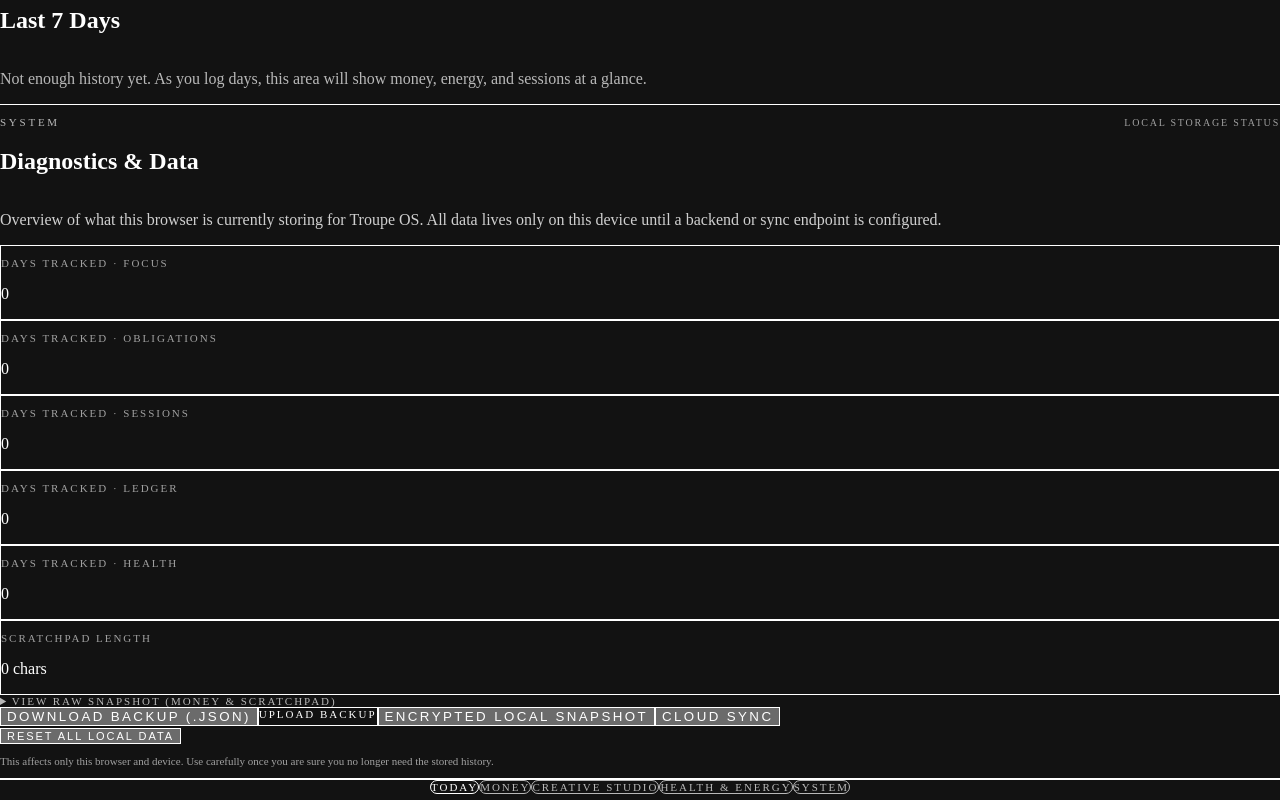
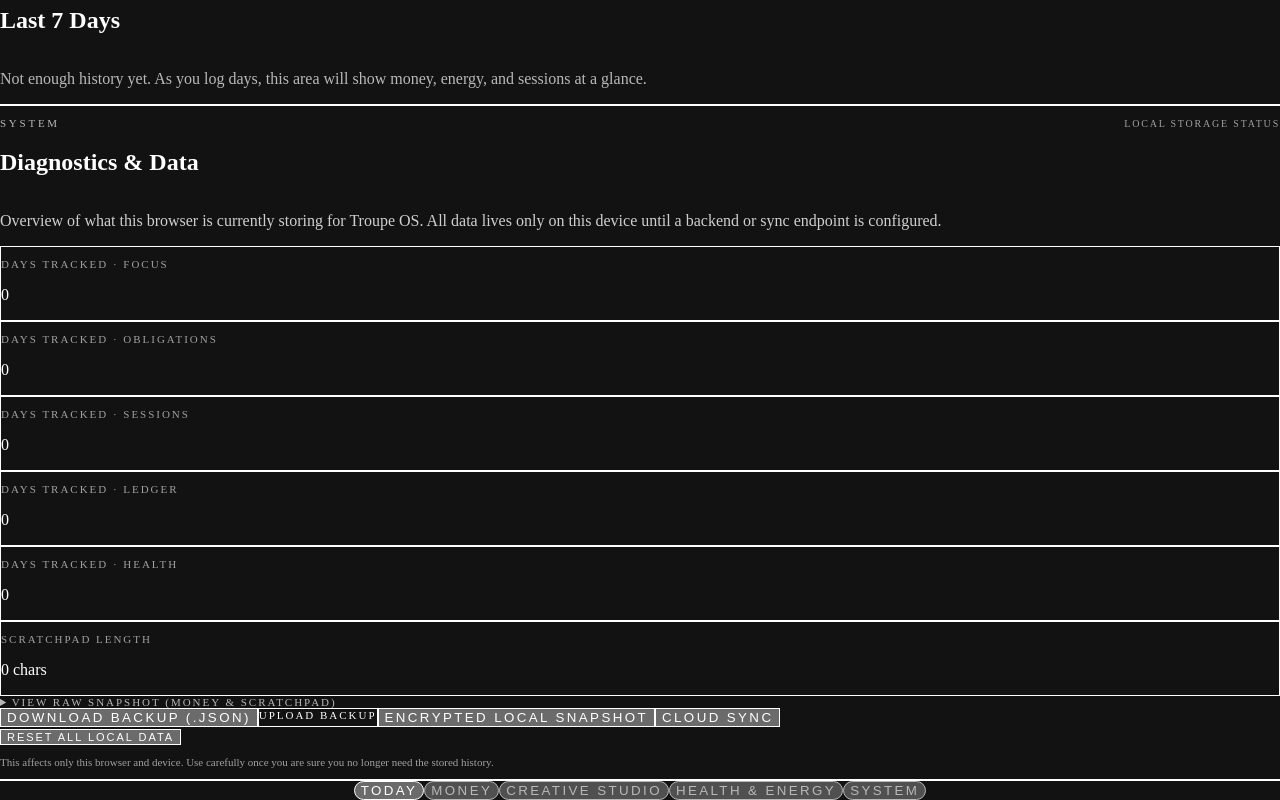
Before and after one commit to TroupeCrypto/Troupe-OS-Redo, a Next.js app: page / in a window 1280 px wide. Shown: the part 3400-4200 px from the top of the page. Built offline with nearby package versions, Linux system fonts and the light colour scheme.

Commit message:
Add smooth scrolling functionality to sections
Implemented a scrollToSection function to enable smooth scrolling to specific sections of the page when buttons are clicked.

```diff
--- a/app/page.jsx
+++ b/app/page.jsx
@@ -1,4 +1,5 @@
 // app/page.jsx
+"use client";
 
 import TodayFocusPanel from "../components/TodayFocusPanel";
 import ObligationsPanel from "../components/ObligationsPanel";
@@ -12,10 +13,20 @@
 import AnalyticsPanel from "../components/AnalyticsPanel";
 
 export default function HomePage() {
+  const scrollToSection = (id) => {
+    if (typeof document === "undefined") return;
+    const el = document.getElementById(id);
+    if (!el) return;
+    el.scrollIntoView({ behavior: "smooth", block: "start" });
+  };
+
   return (
     <main className="min-h-screen bg-black text-white">
       {/* Top Bar */}
-      <header className="border-b border-white/40 px-4 py-3 sm:px-6 sm:py-4 flex items-center justify-between">
+      <header
+        id="section-top"
+        className="border-b border-white/40 px-4 py-3 sm:px-6 sm:py-4 flex items-center justify-between"
+      >
         <div>
           <p className="text-[11px] tracking-[0.25em] uppercase opacity-70">
             Troupe OS · Control Surface
@@ -28,7 +39,7 @@
       </header>
 
       {/* Active Workspace / Today */}
-      <section className="border-b border-white/40">
+      <section id="section-today" className="border-b border-white/40">
         <div className="px-4 py-3 sm:px-6 sm:py-4">
           <p className="text-[11px] tracking-[0.25em] uppercase opacity-70 mb-1">
             Active Workspace
@@ -70,7 +81,7 @@
       </section>
 
       {/* Creative Studio */}
-      <section className="border-b border-white/40">
+      <section id="section-creative" className="border-b border-white/40">
         <div className="px-4 py-3 sm:px-6 sm:py-4 flex items-baseline justify-between">
           <div>
             <p className="text-[11px] tracking-[0.25em] uppercase opacity-70 mb-1">
@@ -115,7 +126,7 @@
       </section>
 
       {/* Money Overview */}
-      <section className="border-b border-white/40">
+      <section id="section-money" className="border-b border-white/40">
         <div className="px-4 py-3 sm:px-6 sm:py-4 flex items-baseline justify-between">
           <div>
             <p className="text-[11px] tracking-[0.25em] uppercase opacity-70 mb-1">
@@ -177,7 +188,7 @@
       </section>
 
       {/* Health & Energy */}
-      <section className="border-b border-white/40">
+      <section id="section-health" className="border-b border-white/40">
         <div className="px-4 py-3 sm:px-6 sm:py-4 flex items-baseline justify-between">
           <div>
             <p className="text-[11px] tracking-[0.25em] uppercase opacity-70 mb-1">
@@ -194,37 +205,59 @@
       </section>
 
       {/* Notes & History */}
-      <section className="border-b border-white/40">
+      <section id="section-notes" className="border-b border-white/40">
         <ScratchpadPanel />
         <HistoryViewerPanel />
       </section>
 
       {/* Analytics */}
-      <AnalyticsPanel />
+      <section id="section-analytics" className="border-b border-white/40">
+        <AnalyticsPanel />
+      </section>
 
       {/* System */}
-      <section className="border-b border-white/40">
+      <section id="section-system" className="border-b border-white/40">
         <SystemPanel />
       </section>
 
       {/* Bottom Navigation Bar */}
       <footer className="sticky bottom-0 border-t border-white/40 bg-black/95 backdrop-blur px-2 py-2 flex justify-center">
         <nav className="flex gap-1 text-[11px]">
-          <span className="px-3 py-1 border border-white/80 rounded-full tracking-[0.18em] uppercase">
+          <button
+            type="button"
+            onClick={() => scrollToSection("section-today")}
+            className="px-3 py-1 border border-white/80 rounded-full tracking-[0.18em] uppercase"
+          >
             Today
-          </span>
-          <span className="px-3 py-1 border border-white/40 rounded-full tracking-[0.18em] uppercase opacity-70">
+          </button>
+          <button
+            type="button"
+            onClick={() => scrollToSection("section-money")}
+            className="px-3 py-1 border border-white/40 rounded-full tracking-[0.18em] uppercase opacity-70"
+          >
             Money
-          </span>
-          <span className="px-3 py-1 border border-white/40 rounded-full tracking-[0.18em] uppercase opacity-70">
+          </button>
+          <button
+            type="button"
+            onClick={() => scrollToSection("section-creative")}
+            className="px-3 py-1 border border-white/40 rounded-full tracking-[0.18em] uppercase opacity-70"
+          >
             Creative Studio
-          </span>
-          <span className="px-3 py-1 border border-white/40 rounded-full tracking-[0.18em] uppercase opacity-70">
+          </button>
+          <button
+            type="button"
+            onClick={() => scrollToSection("section-health")}
+            className="px-3 py-1 border border-white/40 rounded-full tracking-[0.18em] uppercase opacity-70"
+          >
             Health &amp; Energy
-          </span>
-          <span className="px-3 py-1 border border-white/40 rounded-full tracking-[0.18em] uppercase opacity-70">
+          </button>
+          <button
+            type="button"
+            onClick={() => scrollToSection("section-system")}
+            className="px-3 py-1 border border-white/40 rounded-full tracking-[0.18em] uppercase opacity-70"
+          >
             System
-          </span>
+          </button>
         </nav>
       </footer>
     </main>
```
